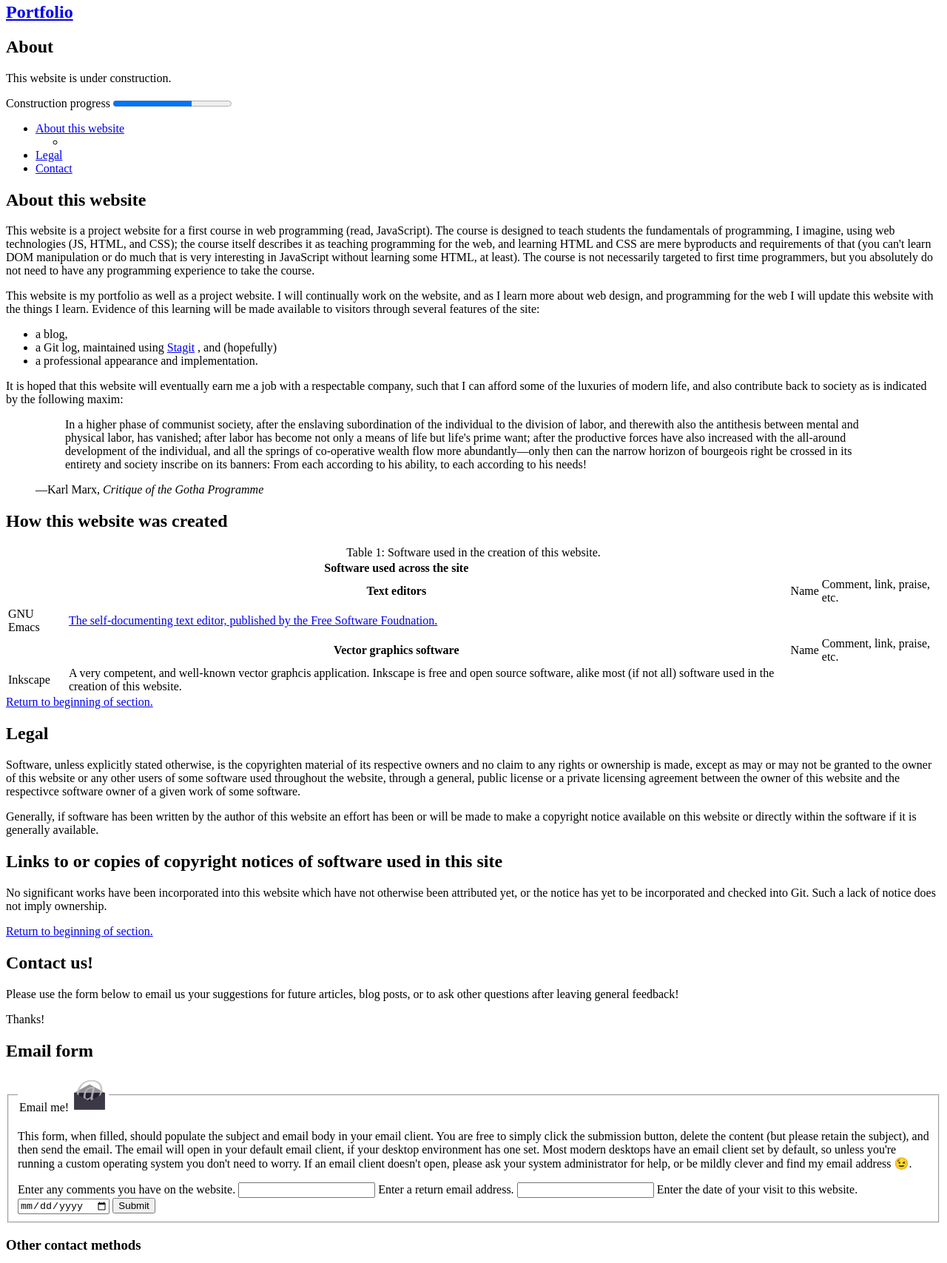
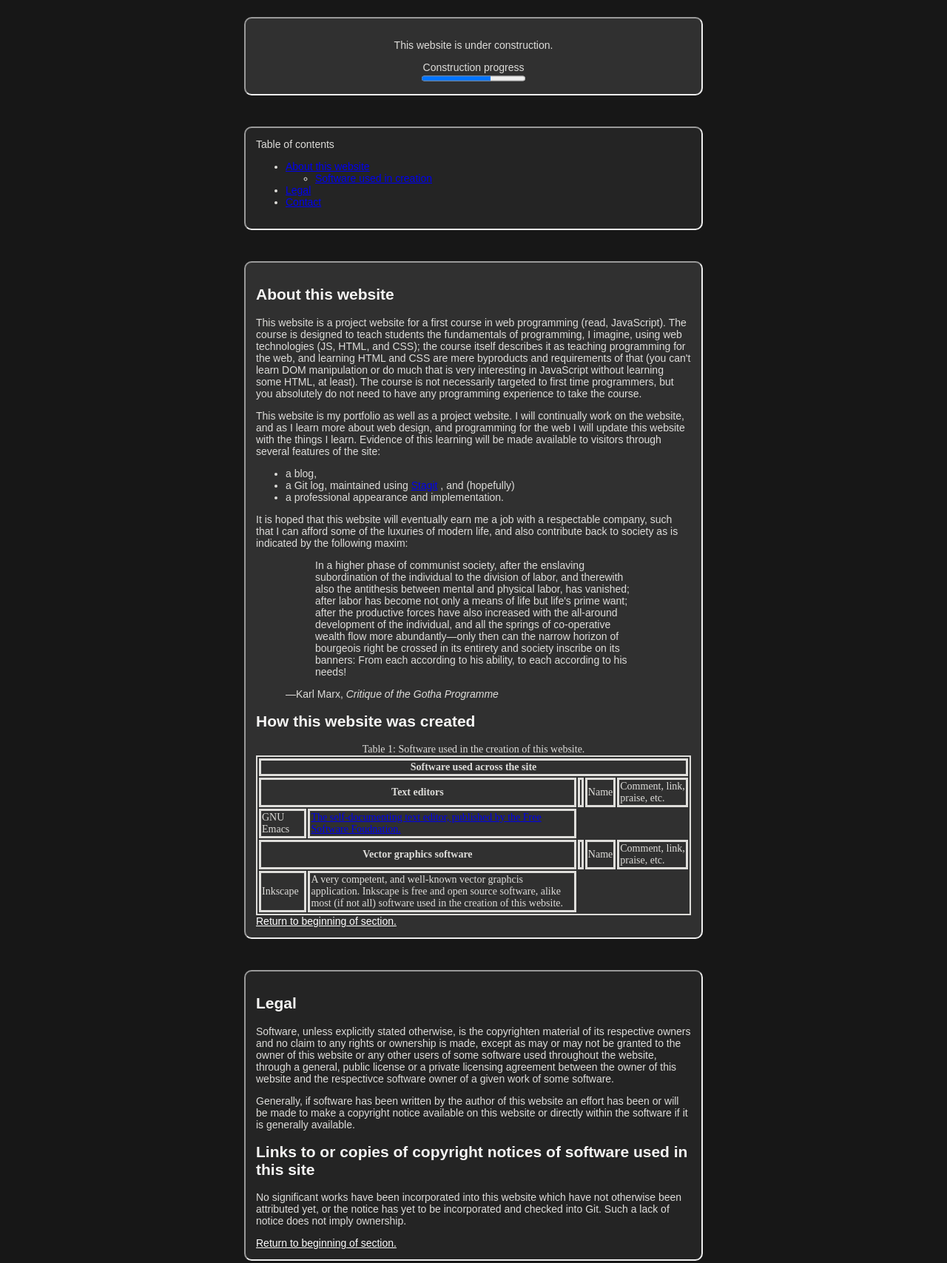
Before and after one commit to bryce-carson/266, a plain HTML site: page 3/index.html in a window 1280 px wide. Shown: the part 64-1771 px from the top of the page at 74% size. Drawn offline with Linux system fonts and the light colour scheme.

Commit message:
Add all the stuff so it is pushed to GitHub

```diff
--- a/3/css/root.css
+++ b/3/css/root.css
@@ -1,32 +1,75 @@
 /* The following import statement comes from Google Fonts. Thanks, Google! */
 /* https://fonts.google.com/specimen/Alata?query=Alata#styles */
 /* https://fonts.google.com/specimen/Roboto?query=roboto */
-@import url('https://fonts.googleapis.com/css2?family=Alata&family=Roboto:wght@300&display=swap');
+/* @import url('https://fonts.googleapis.com/css2?family=Alata&family=Roboto:wght@300&display=swap'); */
 
 body {
-    width: 45%;
+    width: 95%
     margin: auto;
     /* The following declaration comes from Google Fonts, previously attributed.
        Thanks, Google! */
     font-family: 'Alata', sans-serif;
+    font-size: 14px;
+
+    /* https://www.w3schools.com/colors/tryit.asp?filename=trycolors_palettes3 */
+    color: #deddda;
+    background-color: #171717;
+}
+
+/* This media query is from W3Schools: */
+/*     https://www.w3schools.com/CSS/css_rwd_mediaqueries.asp */
+/* If the screen size is 600px wide or less, hide the element */
+/* @media only screen and (max-width: 600px) { */
+/*     div.example { */
+/*         display: none; */
+/*     } */
+/* } */
+/* The media query and min-width specification is based on the above to produce
+ * a simple mobile-first design. */
+
+@media only screen and (min-width: 1200px) {
+    body {
+        max-width: 55%;
+        margin: auto;
+    }
+}
+
+@media only screen and (max-width: 720px) {
+    body {
+        max-width: 95%;
+        margin: auto;
+    }
+}
+
+@media only screen and (max-width: 1200px) {
+    body {
+        max-width: 85%;
+        margin: auto;
+    }
 }
 
 #header-site-navigation-menu {
-    /* The fundamentals of CSS layout | Workshop */
-    /* https://www.youtube.com/watch?v=yMEjLBKyvEg */
-    display: grid;
-    grid-template-columns: 33.333% 33.333% 33.333%;
-    margin: auto;
+    display: flex;
     font-size: larger;
+    background-color: #232323;
+    padding-bottom: 15px;
+    border-bottom: solid;
+    border-bottom-width: 1px;
+    border-bottom-left-radius: 10px;
+    border-bottom-right-radius: 10px;
 }
 
-footer > p {
+#header-site-navigation-menu  h1 {
+    margin: auto;
+}
+
+footer {
     font-size: smaller;
 }
 
 main > section {
     border-style: inset;
-    border-width: 5px;
+    border-width: 2px;
     border-radius: 10px;
 
     margin: 3em;
@@ -34,9 +77,12 @@ main > section {
 }
 
 main article {
-    border-style: inset;
+    border-style: solid;
     border-width: 5px;
     border-radius: 10px;
+    border-color: #333333;
+
+    background-color: #222222;
 
     margin: 3em;
     padding: 1em;
@@ -54,17 +100,12 @@ main article > p {
 }
 .article-tags > li {
     border: solid;
-    border-width: 2px;
+    border-width: 1px;
+    color: #c2c2b0;
     border-color: black;
     border-radius: 5px;;
     display: inline;
     padding: 3px;
-}
-
-/* Border of the contact form on the about page */
-fieldset {
-    border: none;
-    background-color: gray;
 }
 
 code {
@@ -72,3 +113,92 @@ code {
        Thanks, Google! */
     font-family: 'Roboto', monospace;
 }
+
+/*         */
+/* CONTACT */
+/*         */
+
+/* Border of the contact form on the about page */
+fieldset {
+    border: 1px;
+}
+
+input {
+    display: block;
+    padding: 3px;
+    margin: 5px;
+}
+
+/* https://cssbuttongenerator.com/ */
+input[type=submit] {
+    font-size:15px;
+    font-family:Arial;
+    width:140px;
+    height:50px;
+    border-width:1px;
+    color:#fff;
+    border-color:#566963;
+    font-weight:bold;
+    border-top-left-radius:5px;
+    border-top-right-radius:5px;
+    border-bottom-left-radius:5px;
+    border-bottom-right-radius:5px;
+    box-shadow:inset 0px 1px 3px 0px #91b8b3;
+    text-shadow:inset 0px -1px 0px #2b665e;
+    background:linear-gradient(#768d87, #6c7c7c);
+}
+
+input[type=submit]:hover {
+    background: linear-gradient(#6c7c7c, #768d87);
+}
+
+
+/* HOME PAGE */
+/* Anchors to return to the beginning of sections. */
+section>a:last-child {
+    color: #ffffff;
+}
+section:nth-child(even) {
+    background-color: #242424;
+}
+section:nth-child(odd) {
+    background-color: #303030;
+}
+
+/* TABLE */
+table {
+    border: solid;
+    border-width: 2px;
+    border-radius: 0px;
+
+    font-family: Serif;
+}
+
+thead, tbody, tr, th, td {
+    border: solid;
+}
+
+a:visited {
+    color: #1a5fb4;
+}
+
+h1, h2, h3, h4, h5, h6 {
+    color: #f6f5f4;
+}
+
+#section-construction {
+    text-align: center;
+}
+
+#construction-progress {
+    display: block;
+    margin: auto;
+}
+
+#section-table-of-contents:before {
+    content: "Table of contents"
+}
+
+article:hover {
+    scale: 1.0085;
+}
--- a/3/index.html
+++ b/3/index.html
@@ -5,6 +5,7 @@
     <head>
         <meta charset="UTF-8" >
         <title>cybe🜆's personal website ⸺ About</title>
+        <link rel="stylesheet" href="/css/root.css" type="text/css">
 
         <!-- BEGIN: https://realfavicongenerator.net/ -->
         <link rel="apple-touch-icon"
@@ -32,39 +33,39 @@
     <body>
         <header>
             <nav>
-                <span name="header-site-navigation-menu">
+                <span id="header-site-navigation-menu">
                     <h1><a href="/blog/index.html">Blog</a></h1>
                     <h1><a href="/portfolio/index.html">Portfolio</a></h1>
-                    <h1><a>About</a></h1>
+                    <h1><a href="/index.html">About</a></h1>
                 </span>
             </nav>
         </header>
         <main>
-            <section name="section-construction">
+            <section id="section-construction">
                 <p>This website is under construction.</p>
                 <label>Construction progress
                     <progress id="construction-progress" max="100"
                     value="66.666">66.̅6̅6̅6</progress>
                 </label>
             </section>
-            <section name="section-table-of-contents">
+            <section id="section-table-of-contents">
                 <nav>
                     <ul>
                         <li>
-                            <a href="#section-about-div">About this website</a>
+                            <a href="#section-about-header">About this website</a>
                         </li>
                         <ul>
                             <li>
-                                <a href=""></a>
+                                <a href="#section-about-software">Software used in creation</a>
                             </li>
                         </ul>
-                        <li><a href="#section-legal-div">Legal</a></li>
-                        <li><a href="#section-contact-div">Contact</a></li>
+                        <li><a href="#section-legal-header">Legal</a></li>
+                        <li><a href="#section-contact-header">Contact</a></li>
                     </ul>
                 </nav>
             </section>
-            <section name="section-about">
-                <div name="section-about-div" id="section-about-header">
+            <section id="section-about">
+                <div id="section-about-header">
                     <h1>About this website</h1>
                     <p>This website is a project website for a first course in
                     web programming (read, JavaScript). The course is designed
@@ -125,7 +126,7 @@
                     <!-- END: Citation: https://developer.mozilla.org/en-US/docs
                                                 /Web/HTML/Element/blockquote -->
                 </div>
-                <div name="section-about-software">
+                <div id="section-about-software">
                     <h2>How this website was created</h2>
                     <!-- This table needs to be overhauled after I read more
                     about tables, accessibility, and HTML in general. -->
@@ -137,7 +138,7 @@
                              table#try_it -->
                         <thead>
                             <tr>
-                                <th colspan="2">Software used across the
+                                <th colspan="5">Software used across the
                                 site</th>
                             </tr>
                         </thead>
@@ -183,8 +184,8 @@
                 <a href="#section-about-header">Return to beginning of
                 section.</a>
             </section>
-            <section name="section-legal">
-                <div name="section-legal-div" id="section-legal-header">
+            <section id="section-legal">
+                <div id="section-legal-header">
                     <h1>Legal</h1>
                     <p>Software, unless explicitly stated otherwise, is the
                     copyrighten material of its respective owners and no claim
@@ -210,8 +211,8 @@
                 <a href="#section-legal-header">Return to beginning of
                 section.</a>
             </section>
-            <section name="section-contact">
-                <div name="section-contact-div" id="section-contact-header">
+            <section id="section-contact">
+                <div id="section-contact-header">
                     <h1 name="contact">Contact us!</h1>
                     <p>Please use the form below to email us your suggestions
                     for future articles, blog posts, or to ask other questions
```
Also changed, not shown: 3/blog/index.html (+8 -7 lines), 3/blog/linux-recommendations.html (+2 -1 lines), 3/blog/unit2reflections.html (+2 -1 lines), 3/portfolio/index.html (+64 -0 lines), 3/tags.html (+2 -1 lines), 3 other files.
